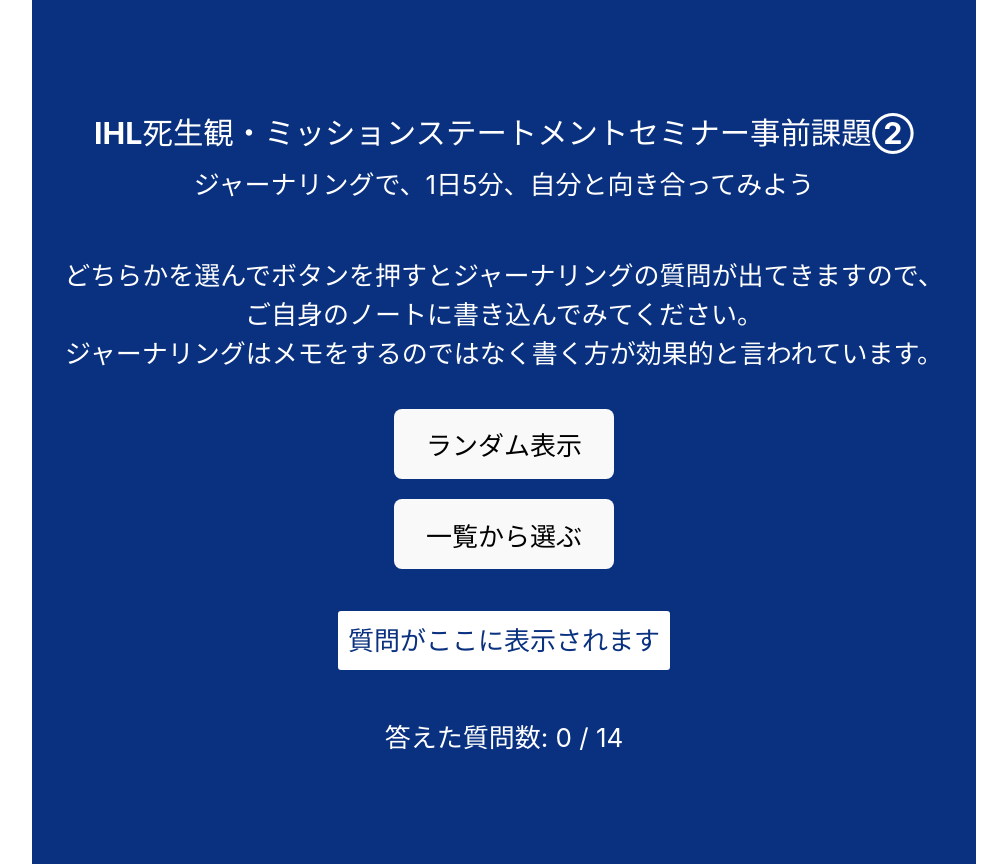
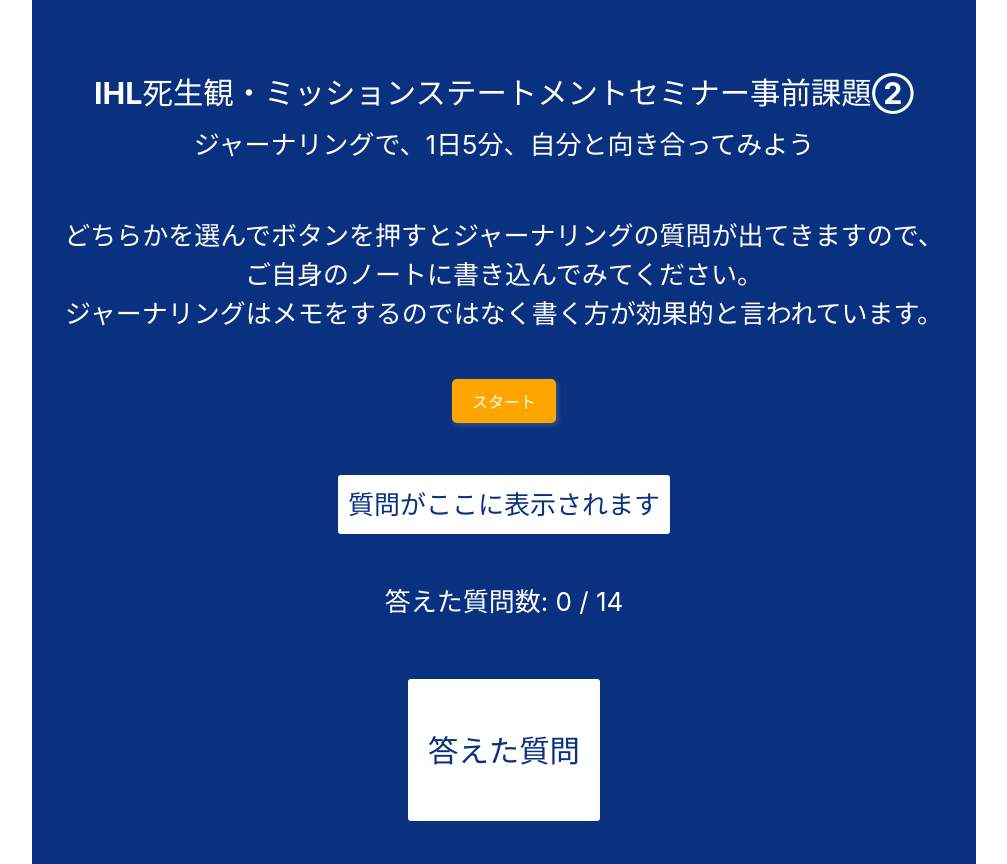
Before and after one commit to yokokada/shiseikan, a React (Vite) app: page / in a window 1280 px wide. Shown: the whole page, without its empty margins (136-1143 px from the left). Built offline with nearby package versions, Linux system fonts and the light colour scheme.

Commit message:
答えた質問表示、ボタン変更

```diff
--- a/src/App.css
+++ b/src/App.css
@@ -53,20 +53,42 @@
   margin-bottom: 0; /* 段落の下のマージンを0に設定 */
 }
 
-.question-list {
-  list-style-type: none;
-  padding: 0;
+.answer-button, .start-button {
+  display: block;
+  margin: 20px auto;
+  padding: 10px 20px;
+  font-size: 16px;
+  cursor: pointer;
+  background-color: #0a317f;
+  color: white;
+  border: none;
+  border-radius: 5px;
+}
+
+.start-button {
+  background-color: orange;
+  box-shadow: 2px 2px 5px rgba(184, 170, 170, 0.3);
+  font-weight: bold;
+}
+
+.answered-questions-box {
+  margin-top: 30px;
+  padding: 20px;
+  border: 2px solid #0a317f;
+  border-radius: 5px;
+  background-color: white;
+  color: #0a317f;
+  max-width: 80%;
   text-align: left;
 }
 
-.question-list li {
-  cursor: pointer;
-  margin: 5px 0;
-  color: #0a317f; /* リストアイテムの色を指定の色に変更 */
+.answered-question-list {
+  list-style-type: none;
+  padding: 0;
 }
 
-.question-list li:hover {
-  text-decoration: underline;
+.answered-question-list li {
+  margin: 10px 0;
 }
 
 /* Modal styles */
--- a/src/App.jsx
+++ b/src/App.jsx
@@ -24,11 +24,11 @@
 
 function App() {
   const [currentQuestion, setCurrentQuestion] = useState("");
-  const [showList, setShowList] = useState(false);
   const [selectedQuestionIndex, setSelectedQuestionIndex] = useState(null);
   const [answeredQuestions, setAnsweredQuestions] = useState([]);
   const [allAnswered, setAllAnswered] = useState(false);
   const [modalIsOpen, setModalIsOpen] = useState(false);
+  const [buttonText, setButtonText] = useState("スタート");
 
   useEffect(() => {
     const savedAnsweredQuestions = JSON.parse(localStorage.getItem('answeredQuestions')) || [];
@@ -39,8 +39,11 @@
     if (answeredQuestions.length === questions.length) {
       setAllAnswered(true);
       setModalIsOpen(true); // 全て答えたらモーダルを開く
+      setButtonText("全て回答！");
+    } else if (answeredQuestions.length > 0) {
+      setButtonText("次の質問");
     } else {
-      setAllAnswered(false);
+      setButtonText("スタート");
     }
   }, [answeredQuestions]);
 
@@ -51,22 +54,7 @@
     }
     const randomIndex = Math.floor(Math.random() * unansweredQuestions.length);
     setCurrentQuestion(unansweredQuestions[randomIndex]);
-    setShowList(false);
     setSelectedQuestionIndex(null);
-  };
-
-  const toggleQuestionList = () => {
-    if (showList) {
-      setCurrentQuestion(""); // 一覧表示を消すときに質問をクリア
-    }
-    setShowList(!showList);
-    setSelectedQuestionIndex(null);
-  };
-
-  const handleQuestionClick = (question, index) => {
-    setCurrentQuestion(question);
-    setSelectedQuestionIndex(index);
-    setShowList(false);
   };
 
   const handleAnswerClick = () => {
@@ -96,29 +84,19 @@
         <p>ジャーナリングで、1日5分、自分と向き合ってみよう</p>
         <p>どちらかを選んでボタンを押すとジャーナリングの質問が出てきますので、<br />ご自身のノートに書き込んでみてください。<br />ジャーナリングはメモをするのではなく書く方が効果的と言われています。</p>
 
-        <button onClick={getRandomQuestion}>ランダム表示</button>
-        <button onClick={toggleQuestionList}>{showList ? "一覧表示を消す" : "一覧から選ぶ"}</button>
+        <button className='start-button' onClick={getRandomQuestion}>{buttonText}</button>
 
         <div className='q_box'>
-          {showList ? (
-            <ul className='question-list'>
-              {questions.map((question, index) => (
-                <li
-                  key={index}
-                  onClick={() => handleQuestionClick(question, index)}
-                  style={{ color: selectedQuestionIndex === index ? 'orange' : answeredQuestions.includes(question) ? '#ccc' : '#0a317f' }}
-                >
-                  {formatQuestion(question)}
-                </li>
-              ))}
-            </ul>
+          {currentQuestion ? (
+            <div>
+              <p style={{ whiteSpace: 'pre-line' }}>{formatQuestion(currentQuestion)}</p>
+              <button className='answer-button' onClick={handleAnswerClick}>答えた</button>
+            </div>
           ) : (
-            <div>
-              <p style={{ whiteSpace: 'pre-line' }}>{currentQuestion ? formatQuestion(currentQuestion) : "質問がここに表示されます"}</p>
-              {currentQuestion && <button onClick={handleAnswerClick}>答えた</button>}
-            </div>
+            <p>質問がここに表示されます</p>
           )}
         </div>
+
         <p>答えた質問数: {answeredQuestions.length} / {questions.length}</p>
 
         {allAnswered && (
@@ -134,6 +112,17 @@
             <button onClick={closeModal}>閉じる</button>
           </Modal>
         )}
+
+        <div className='answered-questions-box'>
+          <h3>答えた質問</h3>
+          <ul className='answered-question-list'>
+            {answeredQuestions.map((question, index) => (
+              <li key={index}>
+                {index + 1}. {formatQuestion(question)}
+              </li>
+            ))}
+          </ul>
+        </div>
       </header>
     </div>
   );
```
